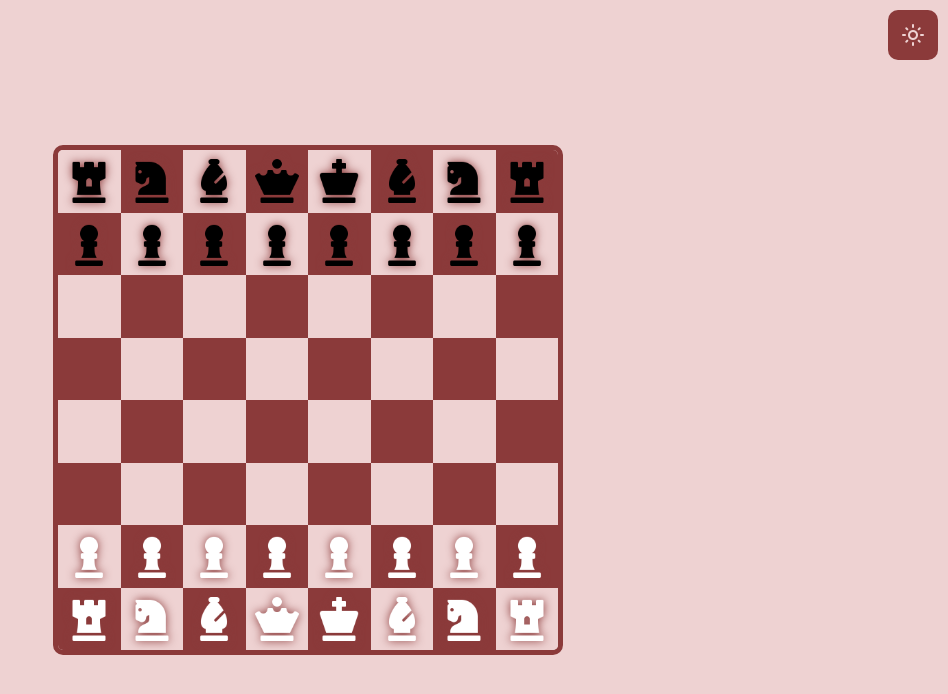
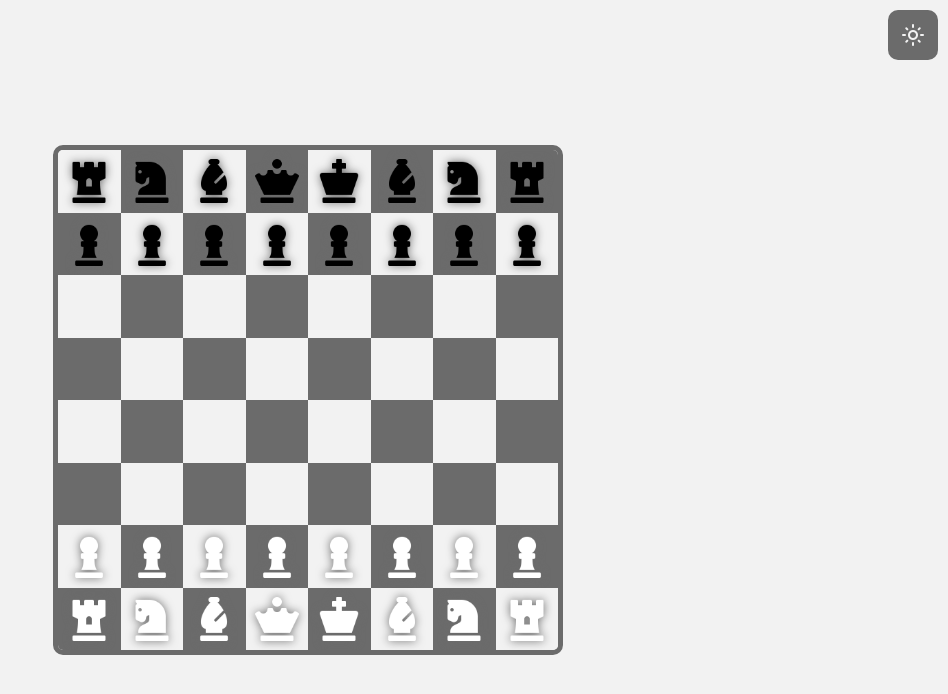
Before and after one commit to fady-albert/CHESS, a plain HTML site: page index.html in a window 1280 px wide. Shown: the whole page, without its empty margins (332-1280 px from the left). Drawn offline with nearby package versions, Linux system fonts and the light colour scheme.

Commit message:
Update color variables in style.css for improved theme consistency

```diff
--- a/style.css
+++ b/style.css
@@ -1,8 +1,8 @@
 :root {
-    --white: #eed2d2;
-    --green: #8b3a3a;
-    --dark-white: #b7a0a0;
-    --dark-black: #3f1515;
+    --white: #f2f2f2;        /* light squares and the light page */
+    --green: #6b6b6b;        /* dark squares, the board frame and the mode button */
+    --dark-white: #b0b0b0;   /* light squares in dark mode */
+    --dark-black: #1c1c1c;   /* the dark page and dark squares in dark mode */
 }
 
 *{
```
